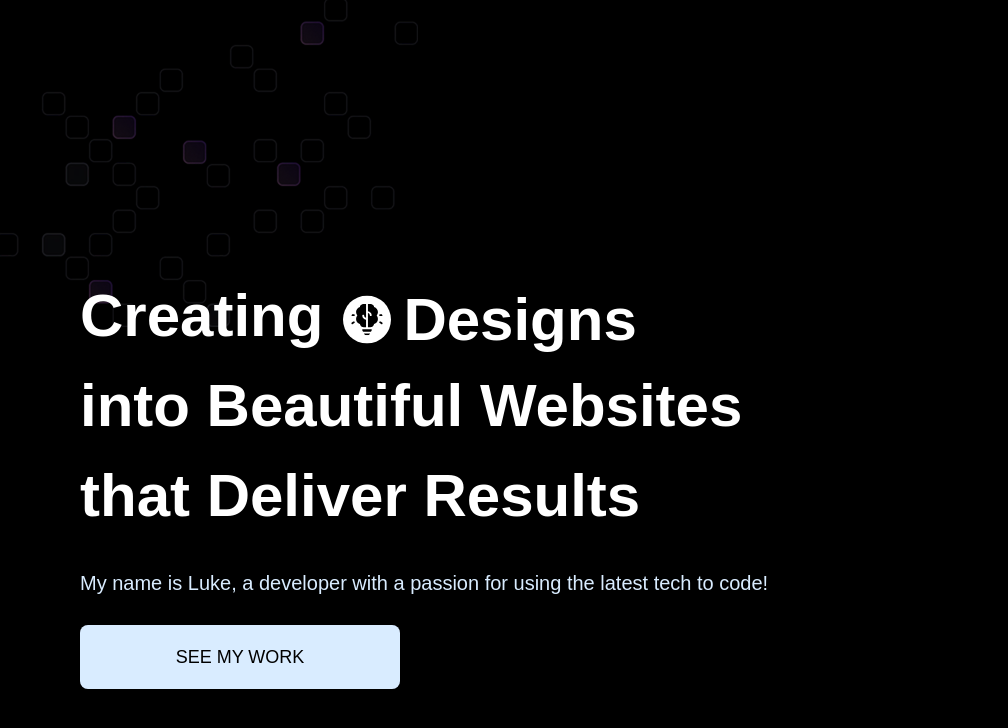
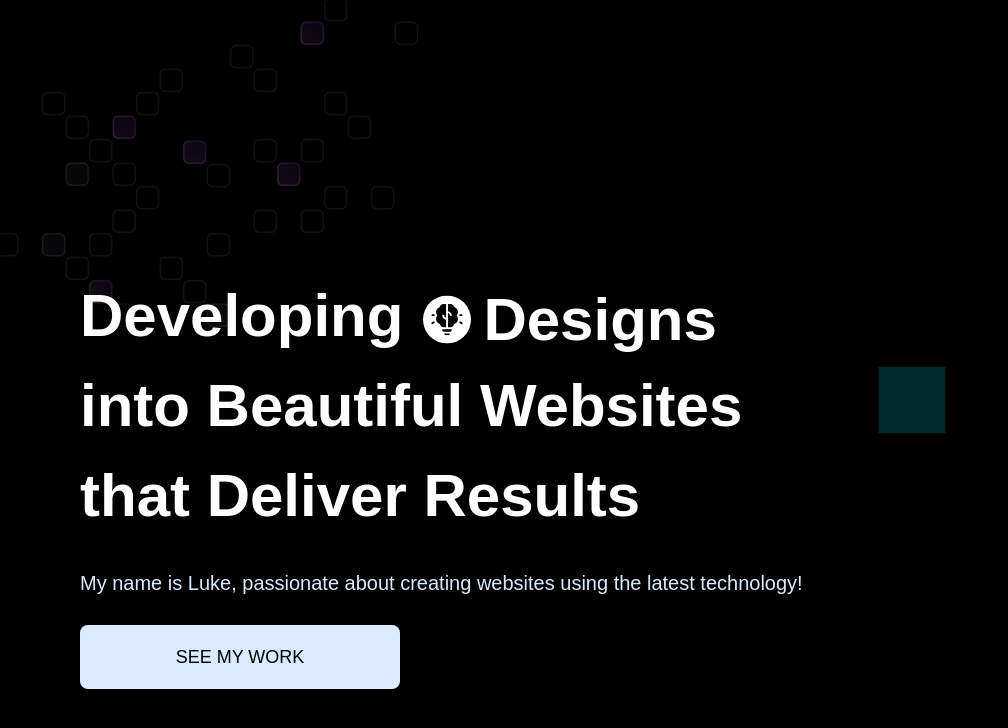
Before and after one commit to Dezmondo7/KreativeWeb3D, a React (Vite) app: page / in a window 1280 px wide. Shown: the top 728 px of the page, without its empty margins (0-1008 px from the left). Built offline with nearby package versions, Linux system fonts and the light colour scheme; a web font is replaced by a local one.

Commit message:
added the basic canvas using react three fiber and mesh using box geomitry

```diff
--- /dev/null
+++ b/src/components/Heromodels/HeroExperience.jsx
@@ -0,0 +1,19 @@
+import React from 'react'
+import { Canvas } from '@react-three/fiber'
+
+const HeroExperience = () => {
+    return (
+         <Canvas camera={{ position: [0, 0, 15], fov: 45 }}>
+            <ambientLight intensity={0.2} color='#1a1a40' />
+            <directionalLight position={[5, 5, 5]} intensity={1} />
+
+            <mesh>
+                <boxGeometry args={[1, 1, 1]} />
+                <meshStandardMaterial color="teal" />
+            </mesh>
+
+         </Canvas>
+    )
+}
+
+export default HeroExperience
--- a/src/sections/Hero.jsx
+++ b/src/sections/Hero.jsx
@@ -3,7 +3,7 @@
 import Concepts from '../public/images/concepts.svg';
 import { words } from '../constants/index.js';
 import Button from '../components/Button.jsx';
-
+import HeroExperience from '../components/Heromodels/HeroExperience.jsx';
 
 const Hero = () => {
     return (
@@ -18,7 +18,7 @@
                     <div className="flex flex-col gap-7">
                         <div className="hero-text">
                             <h1>
-                                Creating
+                                Developing
                                 <span className="slide">
                                     <span className="wrapper">
                                         {words.map((word) => (
@@ -38,7 +38,7 @@
                             <h1>that Deliver Results</h1>
                         </div>
                         <p className="text-white-50 md:text-xl relative z-10 pointer-events-none">
-                            My name is Luke, a developer with a passion for using the latest tech to code!
+                            My name is Luke, passionate about creating websites using the latest technology!
                         </p>
                         <p>
                             <Button
@@ -49,6 +49,15 @@
                         </p>
                     </div>
                 </header>
+
+                {/* right side 3d model */}
+                <figure>
+                <div className="hero-3d-layout">
+                <HeroExperience />
+
+                </div>
+            </figure>
+
             </div>
         </section>
     )
```
